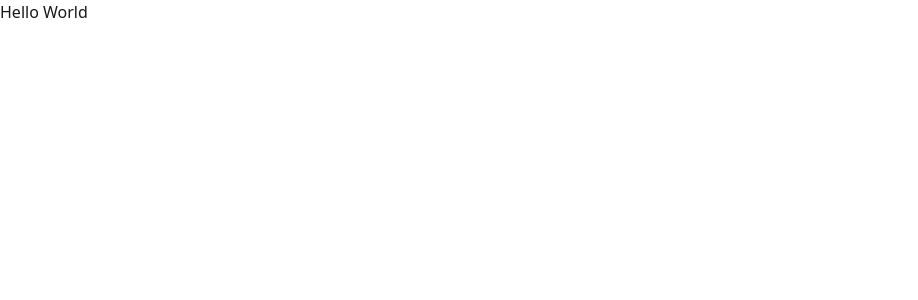
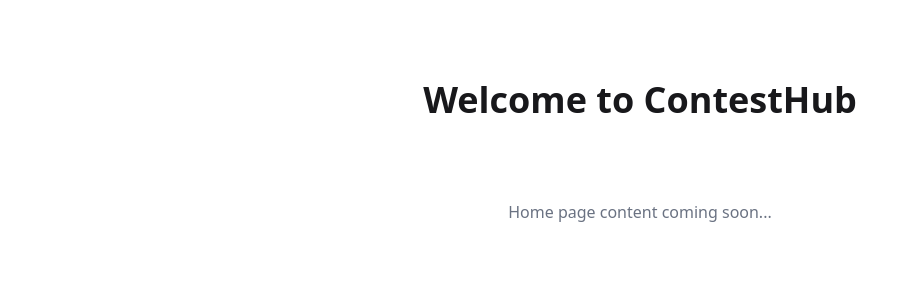
Before and after one commit to mobassirrehman/contestHub-client, a React app: page / in a window 1280 px wide. Shown: the top 300 px of the page, without its empty margins (0-918 px from the left). Built offline with nearby package versions, Linux system fonts and the light colour scheme; no server answers; the HTML template or start-up script is replaced by a standard one.

Commit message:
firebase set-up, config env variable, authContext & authProvider added

```diff
--- a/src/contexts/AuthContext.jsx
+++ b/src/contexts/AuthContext.jsx
@@ -0,0 +1,3 @@
+import { createContext } from 'react';
+
+export const AuthContext = createContext(null);
--- a/src/contexts/AuthProvider.jsx
+++ b/src/contexts/AuthProvider.jsx
@@ -0,0 +1,68 @@
+import { useEffect, useState } from "react";
+import { AuthContext } from "./AuthContext";
+import {
+  createUserWithEmailAndPassword,
+  GoogleAuthProvider,
+  onAuthStateChanged,
+  signInWithEmailAndPassword,
+  signInWithPopup,
+  signOut,
+  updateProfile,
+} from "firebase/auth";
+import { auth } from "../firebase/firebase.init";
+
+const googleProvider = new GoogleAuthProvider();
+
+const AuthProvider = ({ children }) => {
+  const [user, setUser] = useState(null);
+  const [loading, setLoading] = useState(true);
+
+  const registerUser = (email, password) => {
+    setLoading(true);
+    return createUserWithEmailAndPassword(auth, email, password);
+  };
+
+  const signInUser = (email, password) => {
+    setLoading(true);
+    return signInWithEmailAndPassword(auth, email, password);
+  };
+
+  const signInGoogle = () => {
+    setLoading(true);
+    return signInWithPopup(auth, googleProvider);
+  };
+
+  const logOut = () => {
+    setLoading(true);
+    return signOut(auth);
+  };
+
+  const updateUserProfile = (profile) => {
+    return updateProfile(auth.currentUser, profile);
+  };
+
+  useEffect(() => {
+    const unSubscribe = onAuthStateChanged(auth, (currentUser) => {
+      setUser(currentUser);
+      setLoading(false);
+    });
+
+    return () => {
+      unSubscribe();
+    };
+  }, []);
+
+  const authInfo = {
+    user,
+    loading,
+    registerUser,
+    signInUser,
+    signInGoogle,
+    logOut,
+    updateUserProfile,
+  };
+
+  return <AuthContext value={authInfo}>{children}</AuthContext>;
+};
+
+export default AuthProvider;
--- a/src/firebase/firebase.init.js
+++ b/src/firebase/firebase.init.js
@@ -0,0 +1,19 @@
+// Import the functions you need from the SDKs you need
+import { initializeApp } from "firebase/app";
+import { getAuth } from "firebase/auth";
+// TODO: Add SDKs for Firebase products that you want to use
+// https://firebase.google.com/docs/web/setup#available-libraries
+
+// Your web app's Firebase configuration
+const firebaseConfig = {
+  apiKey: import.meta.env.VITE_API_KEY,
+  authDomain: import.meta.env.VITE_AUTH_DOMAIN,
+  projectId: import.meta.env.VITE_PROJECT_ID,
+  storageBucket: import.meta.env.VITE_STORAGE_BUCKET,
+  messagingSenderId: import.meta.env.VITE_MESSAGING_SENDER_ID,
+  appId: import.meta.env.VITE_FIREBASE_APP_ID,
+};
+
+// Initialize Firebase
+const app = initializeApp(firebaseConfig);
+export const auth = getAuth(app);
--- a/src/layouts/RootLayout.jsx
+++ b/src/layouts/RootLayout.jsx
@@ -0,0 +1,13 @@
+import { Outlet } from "react-router";
+
+const RootLayout = () => {
+  return (
+    <div className="min-h-screen flex flex-col">
+      <main className="flex-grow">
+        <Outlet />
+      </main>
+    </div>
+  );
+};
+
+export default RootLayout;
--- a/src/main.jsx
+++ b/src/main.jsx
@@ -3,9 +3,17 @@ import { createRoot } from "react-dom/client";
 import "./index.css";
 import { RouterProvider } from "react-router/dom";
 import { router } from "./routes/router.jsx";
+import { QueryClient, QueryClientProvider } from "@tanstack/react-query";
+import AuthProvider from "./contexts/AuthProvider.jsx";
+
+const queryClient = new QueryClient();
 
 createRoot(document.getElementById("root")).render(
   <StrictMode>
-    <RouterProvider router={router} />
+    <AuthProvider>
+      <QueryClientProvider client={queryClient}>
+        <RouterProvider router={router} />
+      </QueryClientProvider>
+    </AuthProvider>
   </StrictMode>
 );
--- a/src/pages/Home/Home.jsx
+++ b/src/pages/Home/Home.jsx
@@ -0,0 +1,14 @@
+const Home = () => {
+  return (
+    <div>
+      <h1 className="text-4xl font-bold text-center py-20">
+        Welcome to ContestHub
+      </h1>
+      <p className="text-center text-gray-500">
+        Home page content coming soon...
+      </p>
+    </div>
+  );
+};
+
+export default Home;
--- a/src/routes/router.jsx
+++ b/src/routes/router.jsx
@@ -1,8 +1,16 @@
 import { createBrowserRouter } from "react-router";
+import RootLayout from "../layouts/RootLayout";
+import Home from "../pages/Home/Home";
 
 export const router = createBrowserRouter([
   {
     path: "/",
-    element: <div>Hello World</div>,
+    Component: RootLayout,
+    children: [
+      {
+        index: true,
+        Component: Home,
+      },
+    ],
   },
 ]);
```
